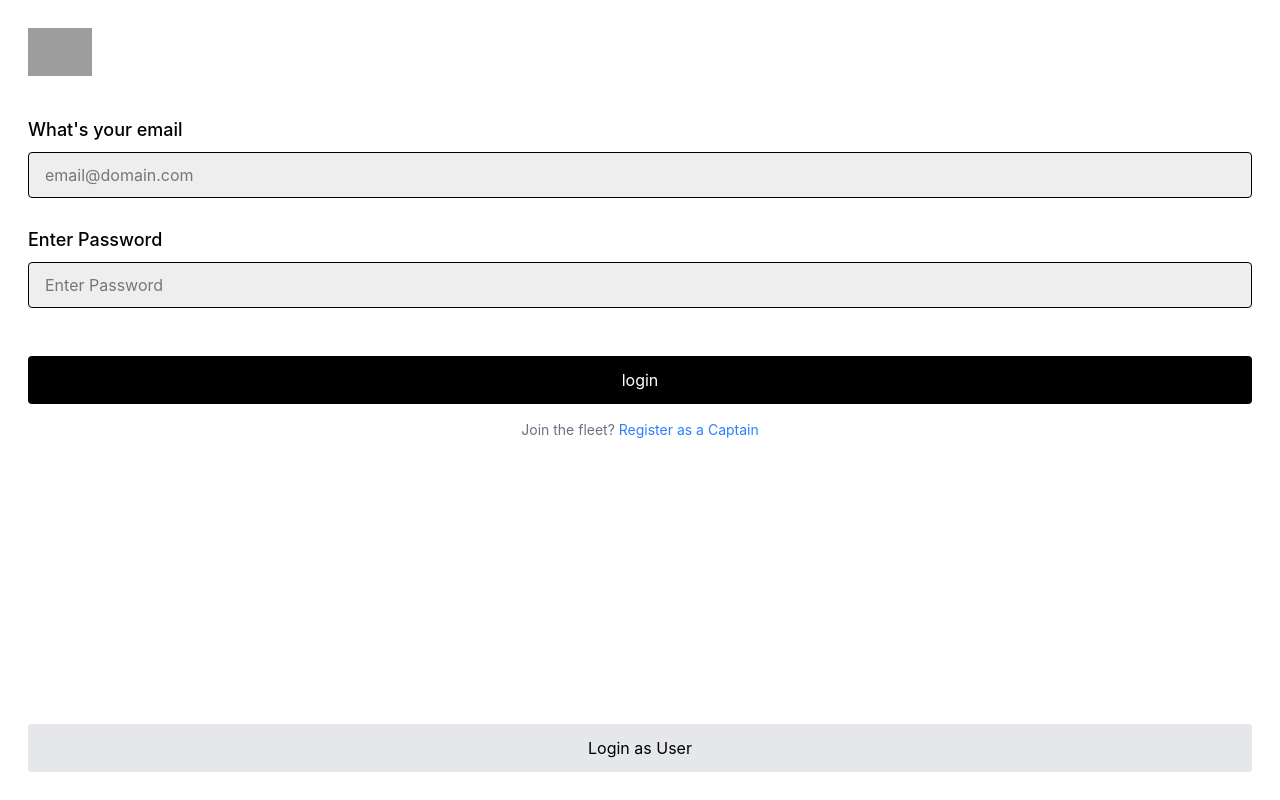
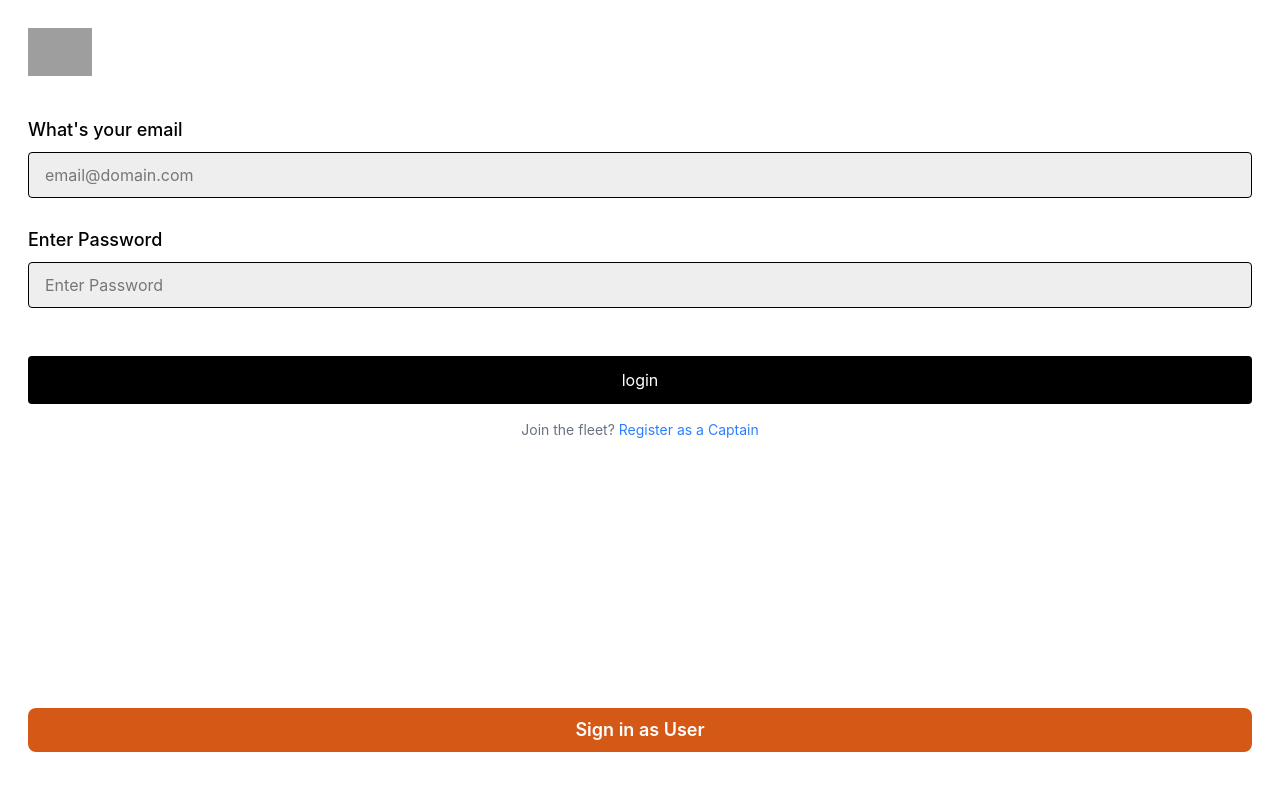
Before and after one commit to Hardeep-Malhotra/uber-realtime-tracker, a React app in the folder frontend/: page /CaptainLogin in a window 1280 px wide. Built offline with nearby package versions, Linux system fonts and the light colour scheme; grey boxes are pictures that could not be loaded; the HTML template or start-up script is replaced by a standard one.

Commit message:
user sign in
added some style to the user sign in button

```diff
--- a/frontend/src/pages/CaptainLogin.jsx
+++ b/frontend/src/pages/CaptainLogin.jsx
@@ -61,8 +61,8 @@ const CaptainLogin = () => {
         </div>
         <div>
           <Link to="/UserLogin"
-          className='flex items-center justify-center w-full bg-gray-200 text-black py-3 rounded mt-5'>
-            Login as User
+          className='bg-[#d45917] flex items-center justify-center text-white font-semibold mb-5 rounded-lg px-4 w-full text-lg py-2 rounded mt-5'>
+            Sign in as User
           </Link>
         </div>
     </div>
--- a/frontend/src/pages/Captainsignup.jsx
+++ b/frontend/src/pages/Captainsignup.jsx
@@ -1,4 +1,4 @@
-import React, { use, useState } from 'react'
+import React, { useState } from 'react'
 import { Link } from 'react-router-dom'
 
 const Captainsignup = () => {
@@ -6,7 +6,7 @@ const Captainsignup = () => {
     const [second, setsecond] = useState('')
     const [email, setEmail] = useState('')
     const [password, setPassword] = useState('')
-    const [userdata, setuserdata] = useState({
+    const [ setuserdata] = useState({
       firstName: '',
       lastName: '',
       email: '',
--- a/frontend/src/pages/UserLogin.jsx
+++ b/frontend/src/pages/UserLogin.jsx
@@ -7,7 +7,7 @@ const UserLogin = () => {
   const [email, setEmail] = useState("");
   const [password, setPassword] = useState("");
 
-  const [user, setUser] = useContext(UserDataContext);
+  const [ setUser] = useContext(UserDataContext);
 
   const navigate = useNavigate();
 
--- a/frontend/src/pages/UserSignup.jsx
+++ b/frontend/src/pages/UserSignup.jsx
@@ -9,7 +9,7 @@ const UserSignup = () => {
   const [email, setEmail] = useState("");
   const [password, setPassword] = useState("");
 
-  const [user, setUser] = useContext(UserDataContext);
+  const [setUser] = useContext(UserDataContext);
 
   const navigate = useNavigate();
 
```
